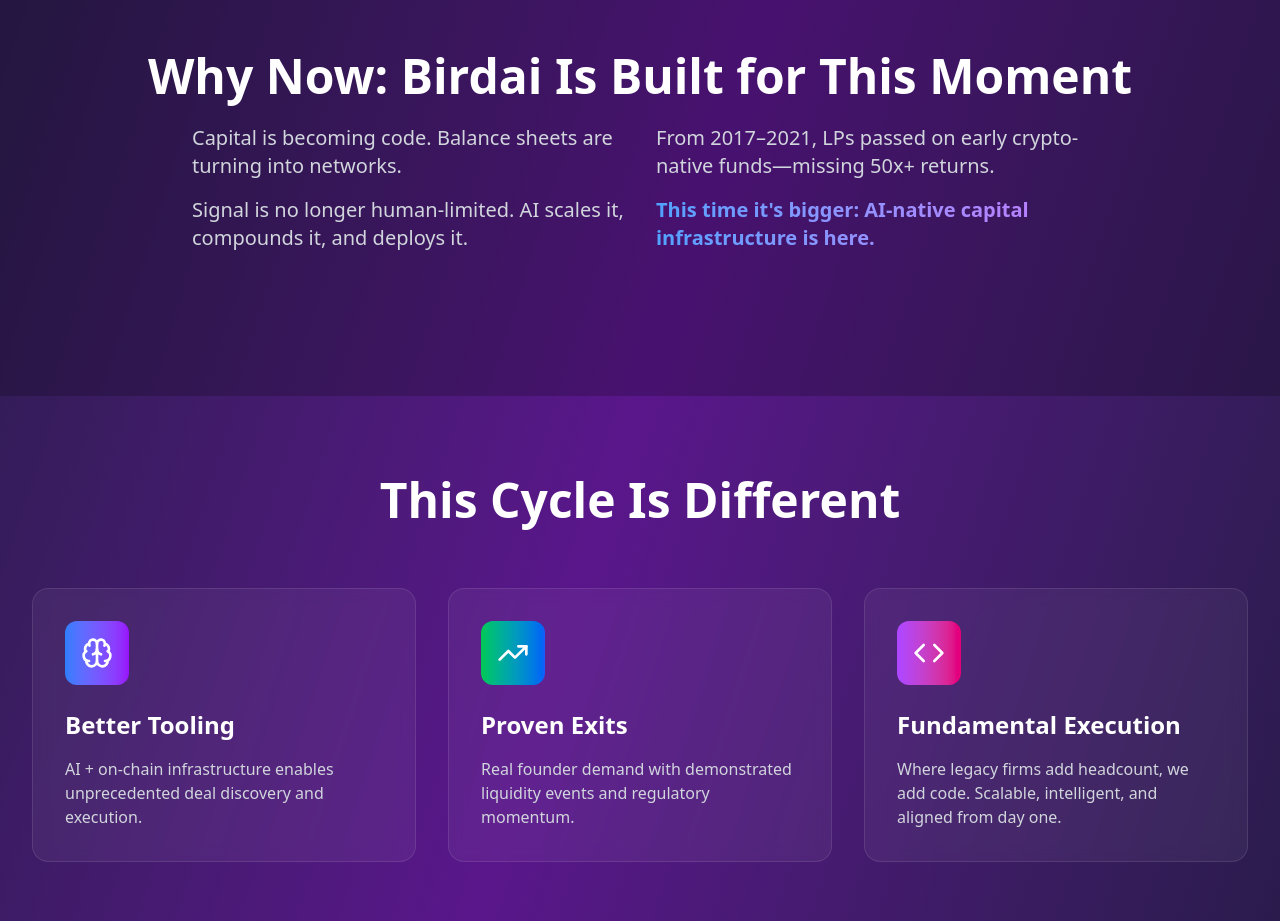
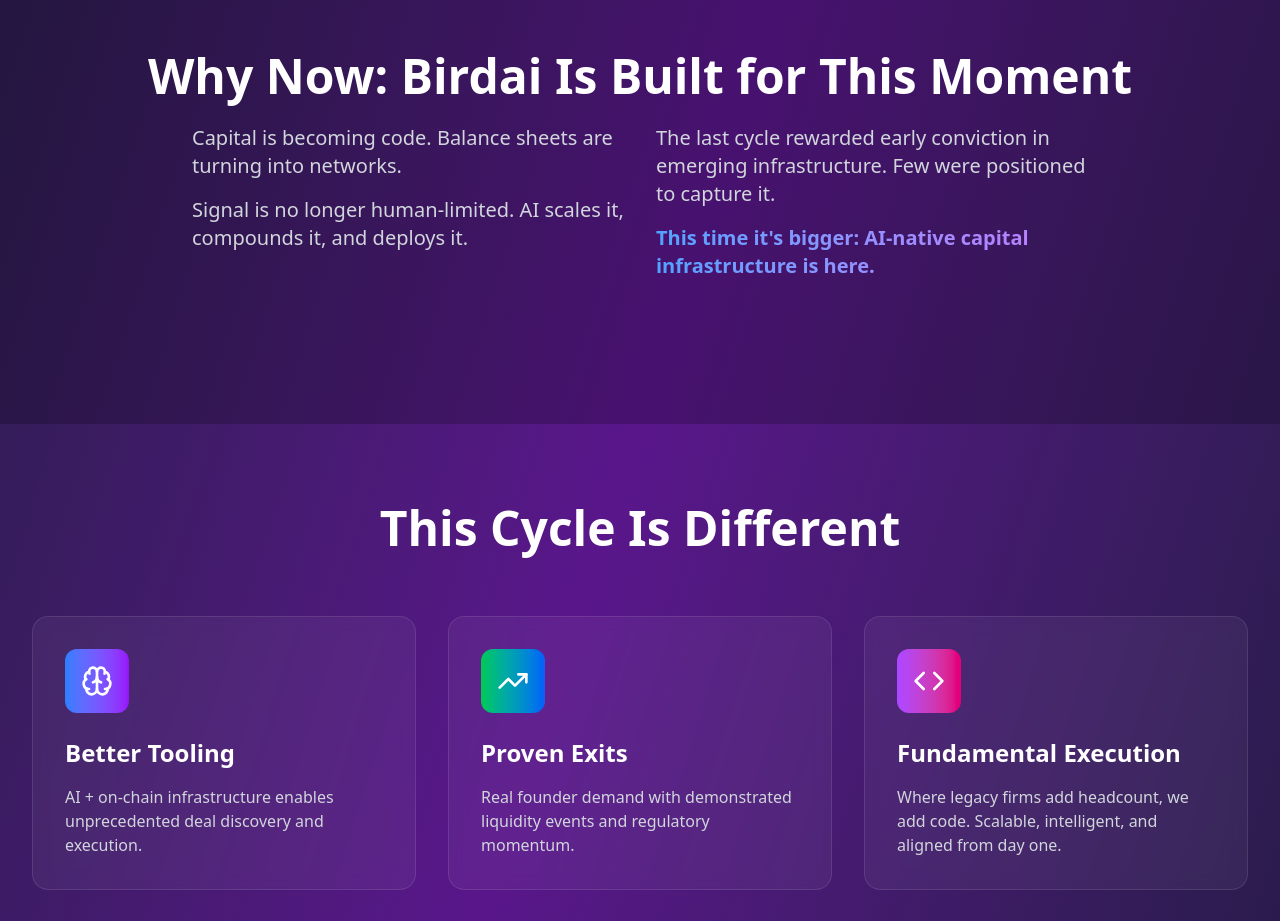
Before and after one commit to Kfar19/CursorWeb, a Next.js app: page / in a window 1280 px wide. Shown: the part 1600-2521 px from the top of the page. Built offline with nearby package versions, Linux system fonts and the light colour scheme.

Commit message:
Update cycle narrative in Why Now section

```diff
--- a/src/app/page.tsx
+++ b/src/app/page.tsx
@@ -147,7 +147,7 @@ export default function Home() {
               </div>
               <div className="text-left">
                 <p className="text-xl text-gray-300 mb-4">
-                  From 2017–2021, LPs passed on early crypto-native funds—missing 50x+ returns.
+                  The last cycle rewarded early conviction in emerging infrastructure. Few were positioned to capture it.
                 </p>
                 <p className="text-xl text-transparent bg-clip-text bg-gradient-to-r from-blue-400 to-purple-400 font-semibold">
                   This time it&apos;s bigger: AI-native capital infrastructure is here.
```
